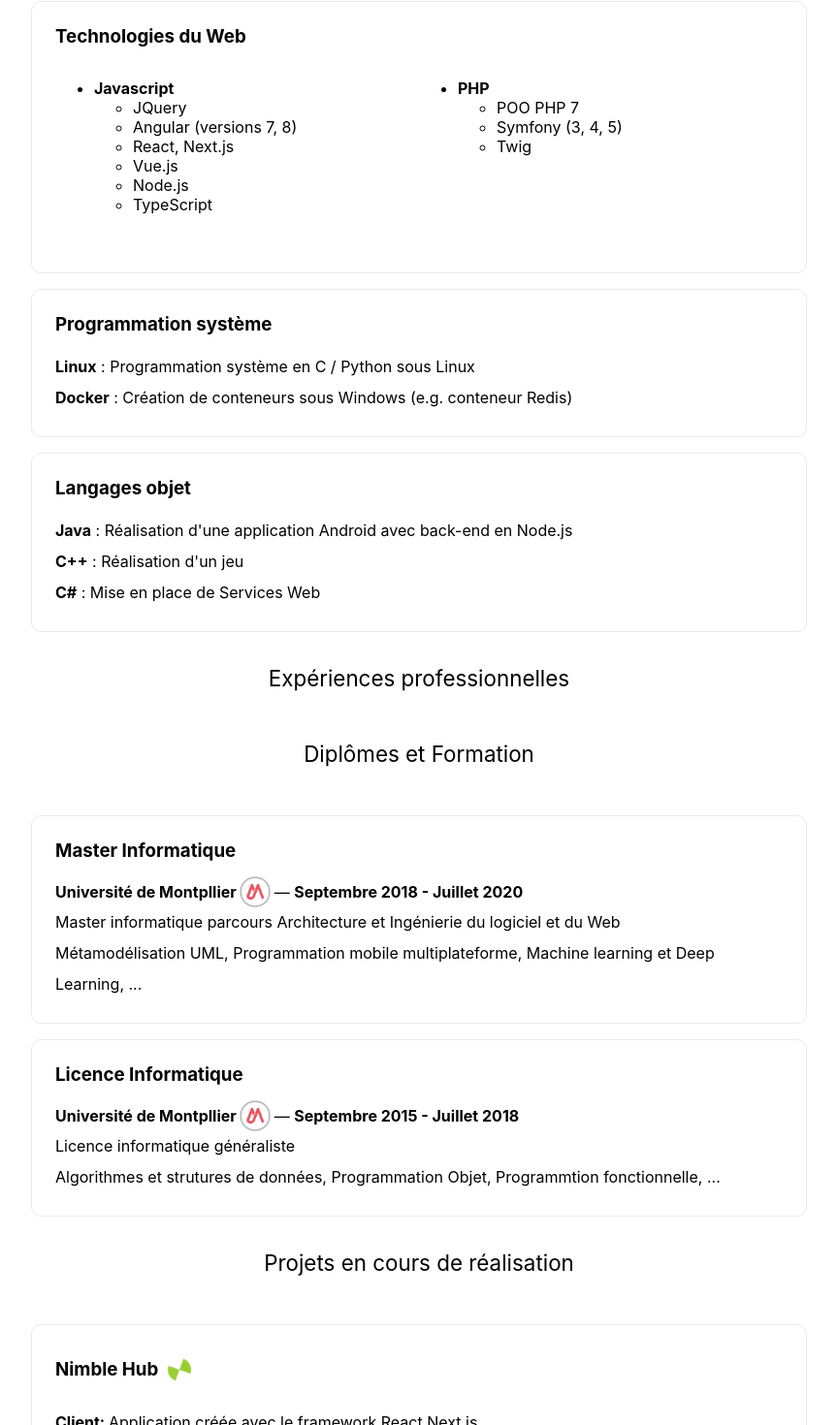
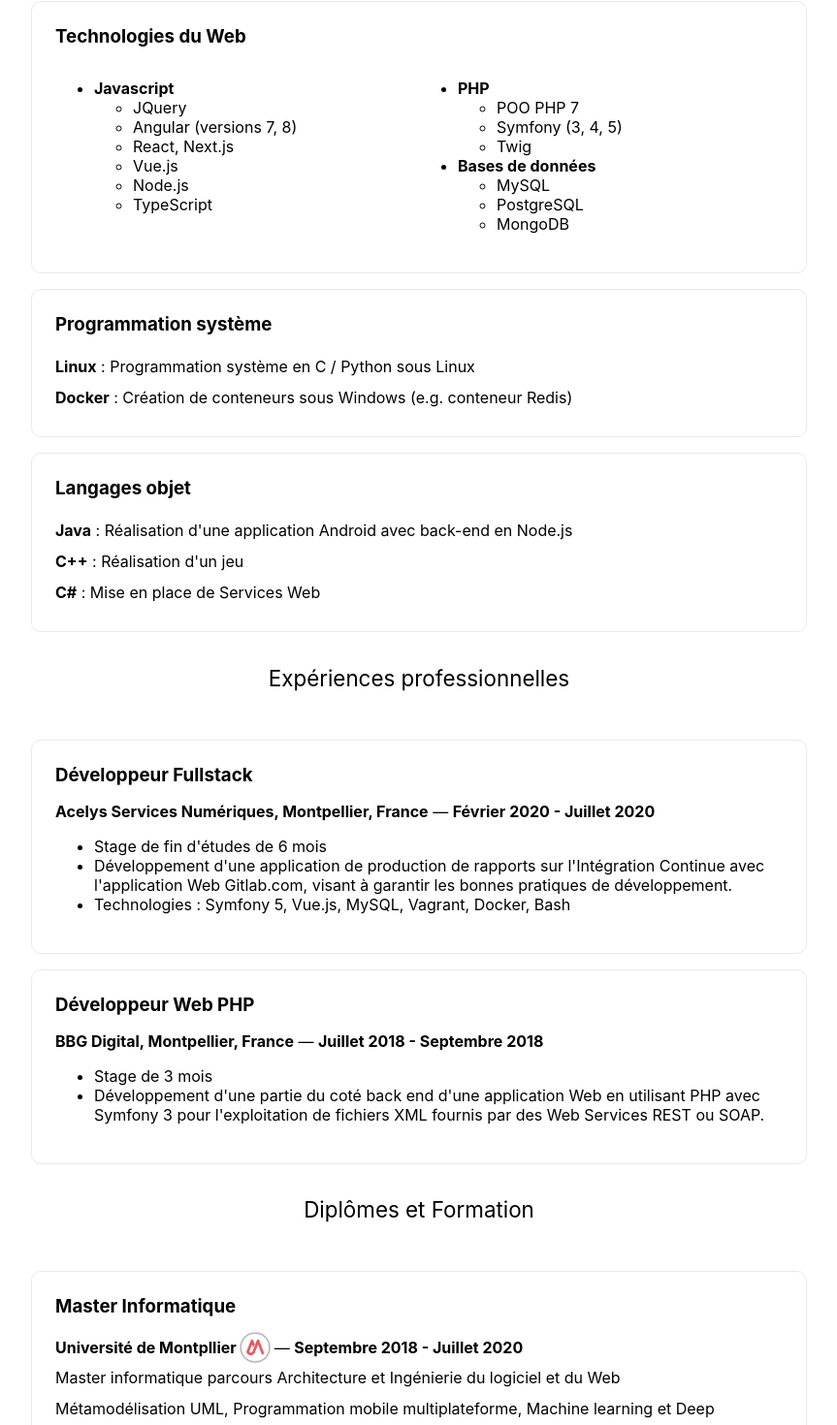
Before and after one commit to cmamon/cv, a Next.js app: page / in a window 1280 px wide. Shown: the part 495-1965 px from the top of the page at 97% size, without its empty margins (208-1071 px from the left). Built offline with nearby package versions, Linux system fonts and the light colour scheme.

Commit message:
Add internships

```diff
--- a/pages/index.js
+++ b/pages/index.js
@@ -54,10 +54,16 @@
               <ul className={styles.column}>
                 <li><b>PHP</b></li>
                 <ul>
-                    <li>POO PHP 7</li>
-                    <li>Symfony (3, 4, 5)</li>
-                    <li>Twig</li>
-                  </ul>
+                  <li>POO PHP 7</li>
+                  <li>Symfony (3, 4, 5)</li>
+                  <li>Twig</li>
+                </ul>
+                <li><b>Bases de données</b></li>
+                <ul>
+                  <li>MySQL</li>
+                  <li>PostgreSQL</li>
+                  <li>MongoDB</li>
+                </ul>
               </ul>
             </div>
           </div>
@@ -79,6 +85,42 @@
         <p className={styles.section}>
           Expériences professionnelles
         </p>
+
+
+        <div className={styles.grid}>
+          <div className={styles.card}>
+            <h3>Développeur Fullstack</h3>
+            <div className={styles.card_subtitle}>
+              <b>Acelys Services Numériques, Montpellier, France</b>
+                &nbsp;&mdash;&nbsp;
+              <b>Février 2020 - Juillet 2020</b>
+            </div>
+            <ul>
+              <li>Stage de fin d'études de 6 mois</li>
+              <li>
+                Développement d'une application de production de rapports sur l'Intégration Continue
+                avec l'application Web Gitlab.com, visant à garantir les bonnes pratiques de
+                développement.
+              </li>
+              <li>Technologies : Symfony 5, Vue.js, MySQL, Vagrant, Docker, Bash</li>
+            </ul>
+          </div>
+
+          <div className={styles.card}>
+            <h3>Développeur Web PHP</h3>
+            <div className={styles.card_subtitle}>
+              <b>BBG Digital, Montpellier, France</b>
+                &nbsp;&mdash;&nbsp;
+              <b>Juillet 2018 - Septembre 2018</b>
+            </div>
+            <ul>
+              <li>Stage de 3 mois</li>
+              <li>
+                Développement d'une partie du coté back end d'une application Web en utilisant PHP avec Symfony 3 pour l'exploitation de fichiers XML fournis par des Web Services REST ou SOAP.
+              </li>
+            </ul>
+          </div>
+        </div>
 
         <p className={styles.section}>
           Diplômes et Formation
```
